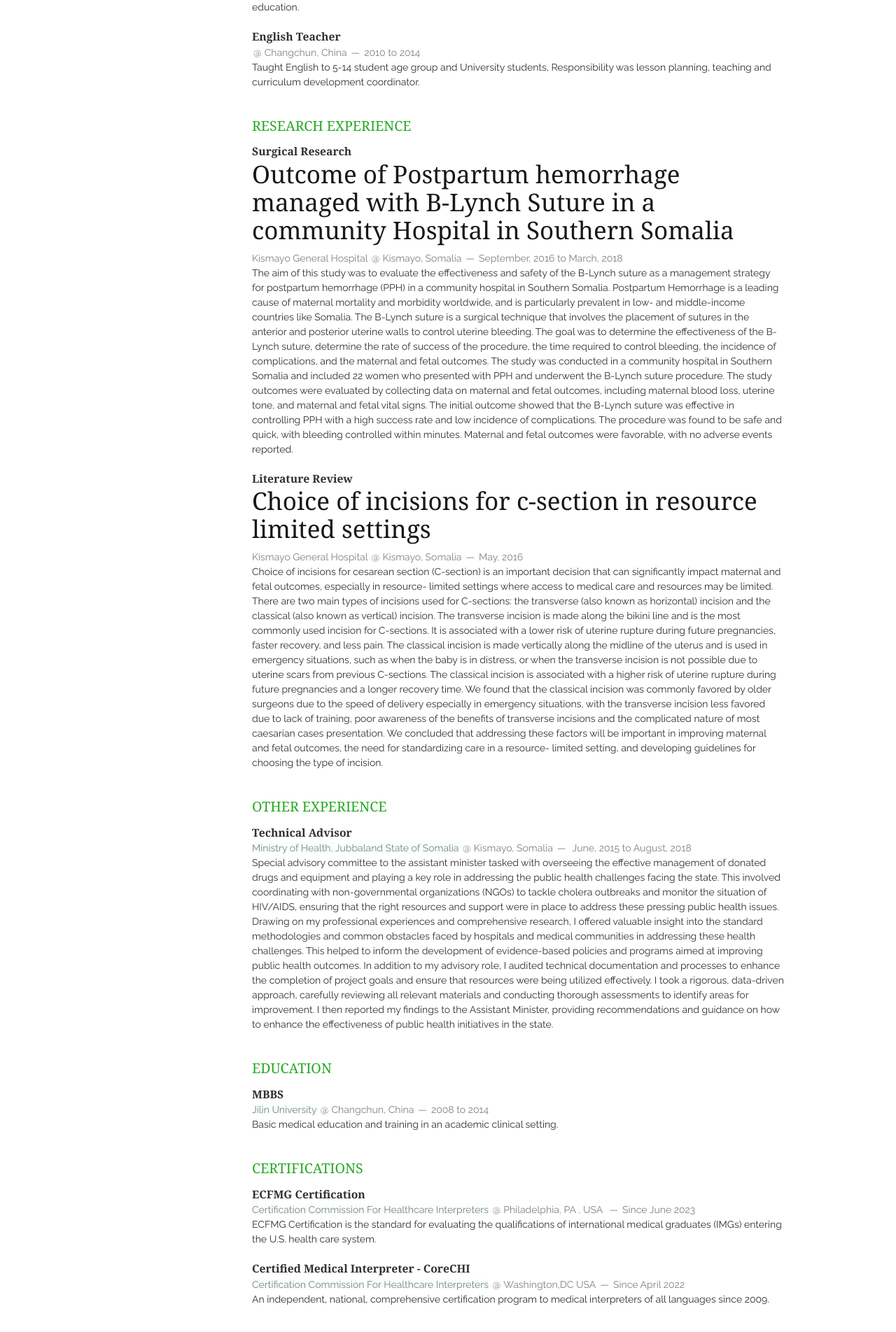
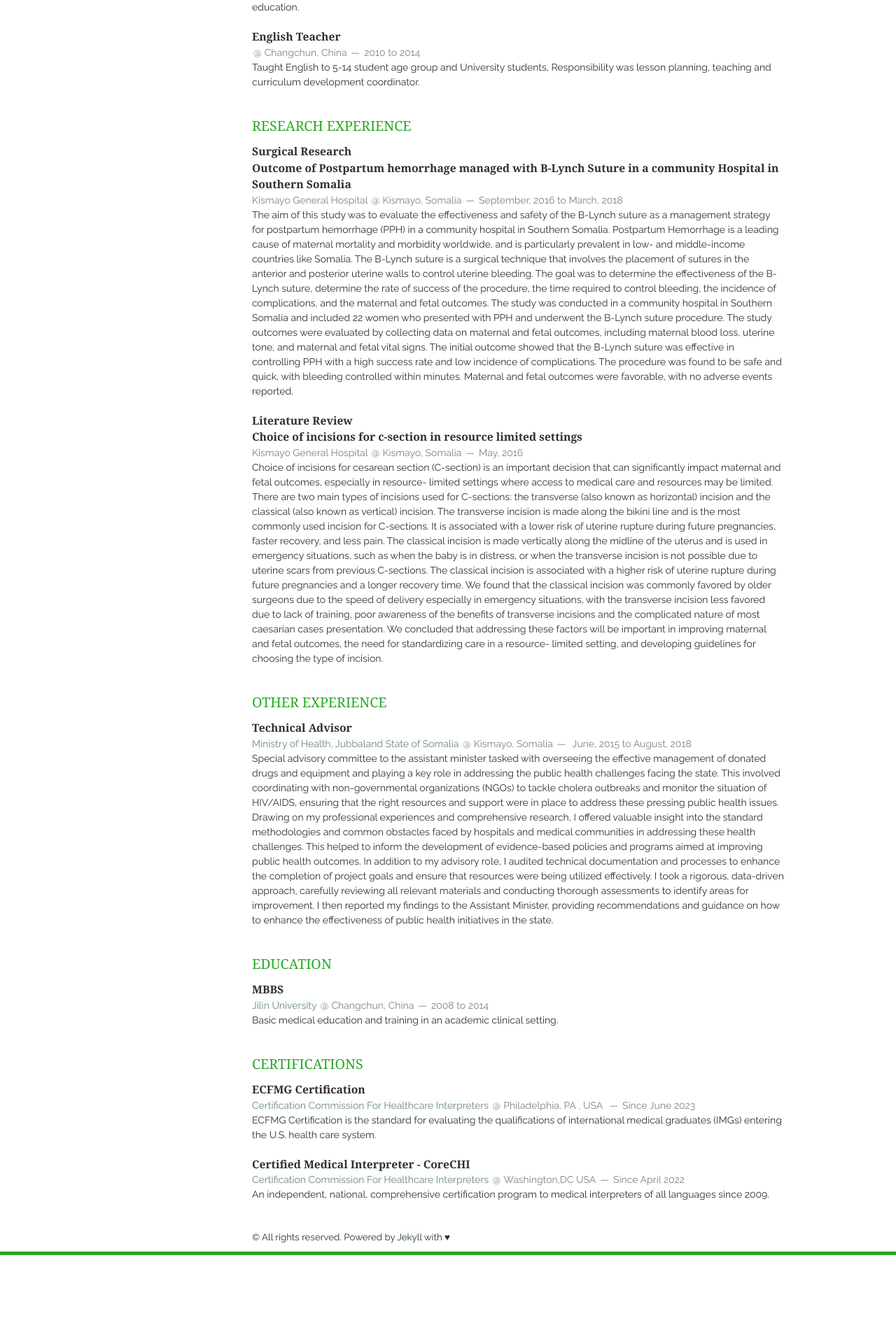
Before and after one commit to burhaninho/vitae, a Jekyll site: the page built from index.html, in a window 1280 px wide. Shown: the part 1720-3624 px from the top of the page at 70% size. Built offline with Jekyll 4.4.1, drawn with Linux system fonts in a browser that asks for light colours; nearby versions of some CDN libraries; after the commit the page ends 3514 px from its top, so only the background shows below that.

```diff
--- a/_includes/research.html
+++ b/_includes/research.html
@@ -3,7 +3,7 @@
     <article>
         <header>
             <h1>Surgical Research</h1>
-			<h2> Outcome of Postpartum hemorrhage managed with B-Lynch Suture in a community Hospital in Southern Somalia </h2>
+	    <h1> Outcome of Postpartum hemorrhage managed with B-Lynch Suture in a community Hospital in Southern Somalia </h1>
             <span>Kismayo General Hospital</span>
             <span><address>Kismayo, Somalia</address><time>September, 2016 to March, 2018</time></span>
         </header>
@@ -19,7 +19,7 @@
     <article>
         <header>
             <h1>Literature Review</h1>
-			<h2> Choice of incisions for c-section in resource limited settings </h2>
+	    <h1> Choice of incisions for c-section in resource limited settings </h1>
             <span>Kismayo General Hospital</span>
             <span><address>Kismayo, Somalia</address><time>May, 2016</time></span>
         </header>
```
